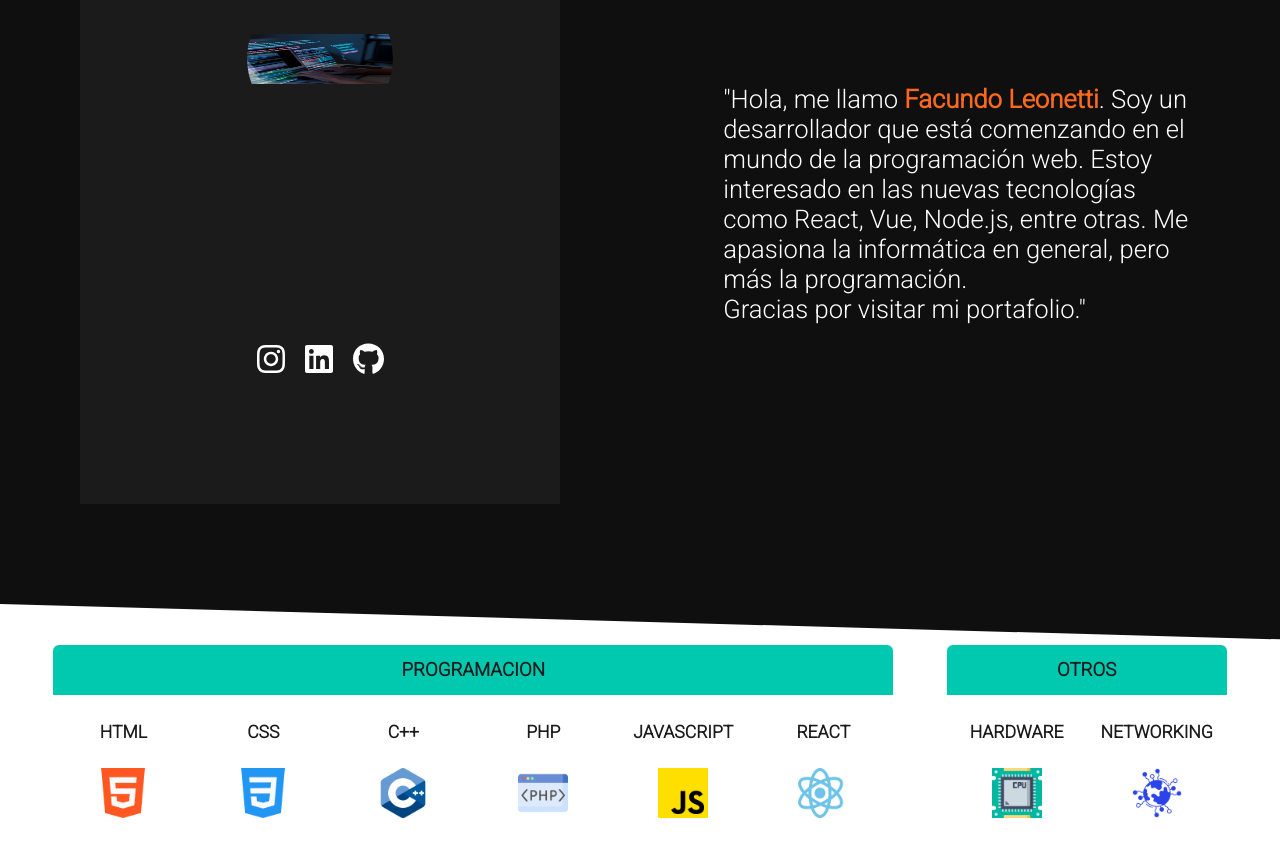
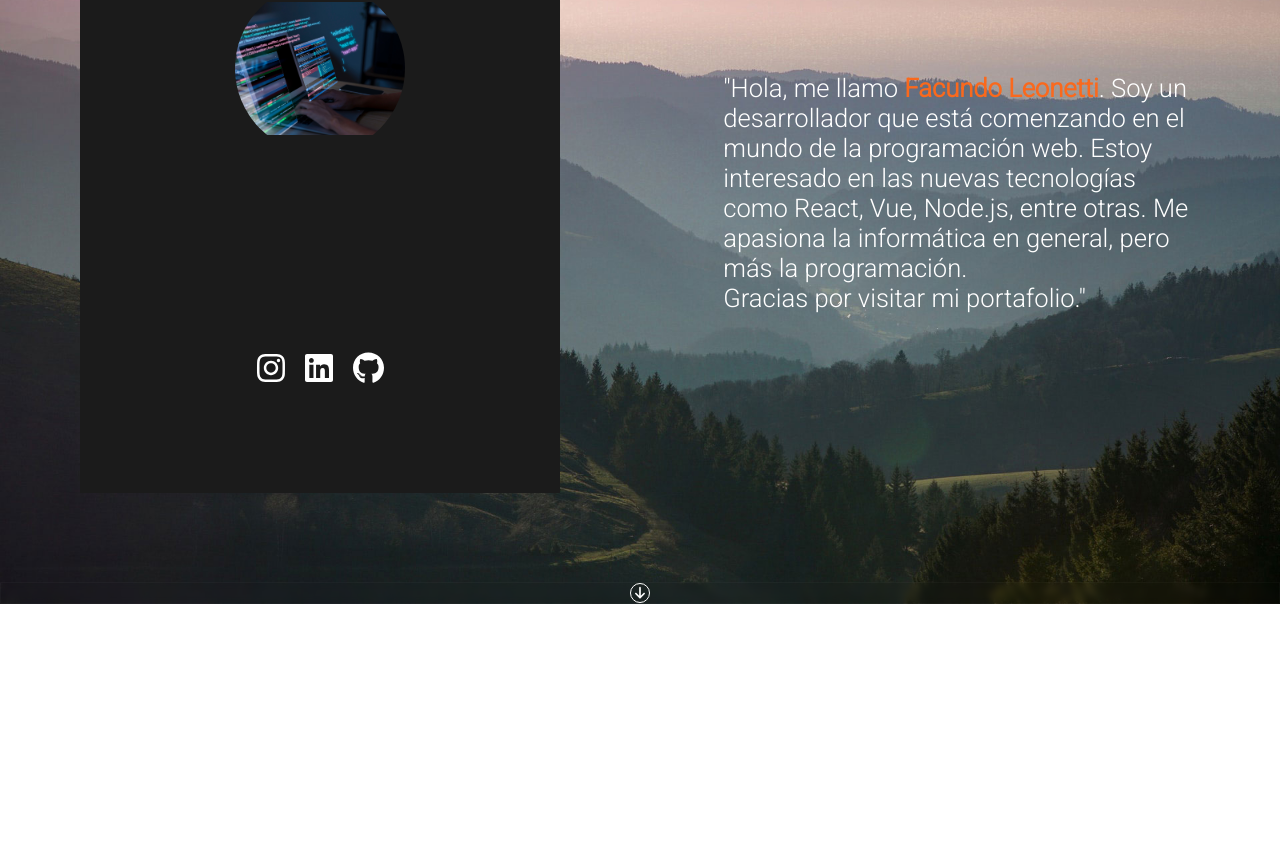
Before and after one commit to Faculeonetti/Programacion, a React (Create React App) app in the folder mi-portfolio/: page / in a window 1280 px wide. Shown: the part 196-1041 px from the top of the page. After the commit the page ends 800 px from the top, so only its background shows below. Built offline with nearby package versions, Linux system fonts and the light colour scheme.

Commit message:
Changes merged

```diff
--- a/mi-portfolio/src/App.css
+++ b/mi-portfolio/src/App.css
@@ -3,31 +3,12 @@ Navbar{
 }
 
 
-body,
-html{
- background-color: white;
-}
-
 .section-sobremi{
   height: 100vh;
-  display: contents;
+  display: flex;
+  flex-direction: column;
+  background-image: url('./Images/2.jpg');
+  background-repeat: no-repeat;
+  background-size: cover;
+  background-position: center;
 }
-
-.custom-shape-divider-bottom-1702909982 {
-  width: 100%;
-  overflow: hidden;
-  line-height: 0;
-  transform: rotate(180deg);
-}
-
-.custom-shape-divider-bottom-1702909982 svg {
-  display: block;
-  width: calc(100% + 1.3px);
-  height: 41px;
-  background-color: #0f0f0f;
-
-}
-
-.custom-shape-divider-bottom-1702909982 .shape-fill {
-  fill: #FFFFFF;
-}
--- a/mi-portfolio/src/App.js
+++ b/mi-portfolio/src/App.js
@@ -1,30 +1,17 @@
 import './App.css';
 import Navbar from './Components/Navbar';
+import Barrascroll from './Components/Barrascroll';
 import SobreMi from './Components/SobreMi';
-import Mishabilidades from './Components/Mishabilidades';
-
 function App() {
   return (
     <div className="App">
+          <Navbar />
       <section className="section-sobremi">
-        <Navbar />
         <SobreMi />
-        <div class="custom-shape-divider-bottom-1702909982">
-          <svg
-            data-name="Layer 1"
-            xmlns="http://www.w3.org/2000/svg"
-            viewBox="0 0 1200 120"
-            preserveAspectRatio="none"
-          >
-            <path
-              d="M1200 120L0 16.48 0 0 1200 0 1200 120z"
-              class="shape-fill"
-            ></path>
-          </svg>
-        </div>
+        <Barrascroll />
       </section>
       <section>
-        <Mishabilidades />
+
       </section>
     </div>
   );
--- /dev/null
+++ b/mi-portfolio/src/Components/Barrascroll.js
@@ -0,0 +1,15 @@
+import React from 'react'
+import '../Stylesheets/Barra-hacia-abajo.css'
+import { FontAwesomeIcon } from '@fortawesome/react-fontawesome'
+import { faArrowDown } from '@fortawesome/free-solid-svg-icons'
+
+
+function Barrascroll (){
+  return (
+    <div className='barra-hacia-abajo'>
+        <button className='down-open-section'><FontAwesomeIcon icon={faArrowDown} style={{color: "#ffffff",}} /></button>
+    </div>
+  );
+}
+
+export default Barrascroll;
--- a/mi-portfolio/src/Components/Mishabilidades.js
+++ /dev/null
@@ -1,64 +0,0 @@
-import React from 'react';
-import '../Stylesheets/Mishabilidades.css';
-import CSS from '../Images/CSS.png';
-import Cplusplus from '../Images/C++.png';
-import HARDWARE from '../Images/HARDWARE.png';
-import HTML from '../Images/HTML.png';
-import JAVASCRIPT from '../Images/JAVASCRIPT.png';
-import NETWORKING from '../Images/NETWORKING.png';
-import PHP from '../Images/PROGRAMACION.png';
-import REACT from '../Images/REACT.png';
-
-
-function Mishabilidades (){
-  return (
-    <div className="contenedor-habilidades">
-      <div>
-        <h3>PROGRAMACION</h3>
-        <div className="programacion-topic">
-          <article>
-            <h2>HTML</h2>
-            <img alt="imagen de HTML" src={HTML} />
-          </article>
-          <article>
-            <h2>CSS</h2>
-            <img alt="imagen de CSS" src={CSS} />
-          </article>
-          <article>
-            <h2>C++</h2>
-            <img alt="imagen de C++" src={Cplusplus} />
-          </article>
-          <article>
-            <h2>PHP</h2>
-            <img alt="imagen de PHP" src={PHP} />
-          </article>
-          <article>
-            <h2>JAVASCRIPT</h2>
-            <img alt="imagen de JAVASCRIPT" src={JAVASCRIPT} />
-          </article>
-          <article>
-            <h2>REACT</h2>
-            <img alt="imagen de REACT" src={REACT} />
-          </article>
-        </div>
-      </div>
-
-      <div>
-        <h3>OTROS</h3>
-        <div className="otros-topic">
-            <article>
-              <h2>HARDWARE</h2>
-              <img alt="imagen de HARDWARE" src={HARDWARE} />
-            </article>
-            <article>
-              <h2>NETWORKING</h2>
-              <img alt="imagen de NETWORKING" src={NETWORKING} />
-            </article>
-        </div>
-      </div>
-    </div>
-  );
-
-}
-
-export default Mishabilidades;
--- a/mi-portfolio/src/Components/Navbar.js
+++ b/mi-portfolio/src/Components/Navbar.js
@@ -14,7 +14,7 @@ function Navbar() {
   };
 
   return (
-    <div className='contenedor-nav'>
+    <div className={`contenedor-nav ${isMenuVisible ? 'visible' : 'hidden'}`}>
       <a className='link-nav-logo' href='A'>
         <FontAwesomeIcon size='2xl' color='white' icon={faCube} className='icono-font-facube' />
       </a>
--- /dev/null
+++ b/mi-portfolio/src/Stylesheets/Barra-hacia-abajo.css
@@ -0,0 +1,18 @@
+.barra-hacia-abajo{
+  display: flex;
+  align-items: center;
+  justify-content: center;
+  backdrop-filter: blur(3px);
+  border: 1px solid rgba(255, 255, 255, 0.027);
+}
+.down-open-section{
+  background-color: transparent;
+  border: none;
+  color: transparent;
+  height: 20px;
+  width: 20px;
+  border-radius: 50%;
+  border: 1px solid white;
+  position: relative;
+
+}
--- a/mi-portfolio/src/Stylesheets/Mishabilidades.css
+++ b/mi-portfolio/src/Stylesheets/Mishabilidades.css
@@ -1,55 +1 @@
 @import url('https://fonts.googleapis.com/css2?family=Roboto:ital,wght@0,100;0,300;1,300;1,400&display=swap');
-*{
-box-sizing: border-box;
-}
-
-article{
-  width: 140px;
-  height: 100%;
-  color: #1b1b1b;
-  font-family: Roboto;
-  display: flex;
-  flex-direction: column;
-  justify-content: space-evenly;
-  align-items: center;
-}
-article:hover{
-  background-color: #1b1b1b;
-  cursor: pointer;
-}
-img{
-  width: 50px;
-  height: 50px;
-}
-.contenedor-habilidades{
-  display: flex;
-  flex-direction: row;
-  flex-wrap: nowrap;
-  align-items: center;
-  justify-content: space-evenly;
-}
-.programacion-topic,
-.otros-topic{
-  display: flex;
-  flex-direction: row;
-
-  border-bottom-left-radius: 6px;
-  border-bottom-right-radius: 6px;
-  height: 150px;
-}
-h3{
-  background-color: #00C9B0;
-  border-top-left-radius: 6px;
-  border-top-right-radius: 6px;
-  font-family: Roboto;
-  height: 50px;
-  color: #1b1b1b;
-  display: flex;
-  align-items: center;
-  justify-content: center;
-  font-weight: 600;
-}
-h2{
-  font-family: Roboto;
-  font-size: 1.1rem;
-}
--- a/mi-portfolio/src/Stylesheets/Navbar.css
+++ b/mi-portfolio/src/Stylesheets/Navbar.css
@@ -72,13 +72,26 @@
   top: 0;
   left: 0;
   z-index: 1;
+  animation:  blur linear both;
+  animation-timeline: scroll();
+  animation-range: 0 500px;
+}
+@keyframes blur {
+  to{
+    box-shadow: 0px 5px 50px -5px hsla(0, 0%, 100%, 0.1)
+    0px 0px 0px 1px hsla(0, 0%, 100%, 0.1);
+    background: rgba(0,0,0,.3);
+    backdrop-filter: blur(10px);
+  }
 }
 .responsive-menu{
   display: flex;
   height: 100%;
+
 }
 .button-nav-responsive{
   display: none;
+
 }
 .icono-font-facube:hover{
   color: #fa691d
@@ -96,7 +109,7 @@
     align-items: center;
     justify-content: space-evenly;
     font-size: 1.5rem;
-    background-color: #0f0f0f;
+    background-color: #976f8a;
   }
 
   .responsive-menu.hidden {
@@ -122,7 +135,7 @@
     height: 70px;
     width: 80%;
   }
-  .contenedor-nav{
-    background-color: #0F0F0F;
+  .contenedor-nav.visible{
+    background-color: #976f8a;
   }
 }
--- a/mi-portfolio/src/Stylesheets/SobreMi.css
+++ b/mi-portfolio/src/Stylesheets/SobreMi.css
@@ -3,7 +3,7 @@
   height: 100vh;
   display: flex;
   flex-direction: row;
-  background-color: #0F0F0F ;
+
 }
 .contenedor-presentacion{
   display: flex;
@@ -69,7 +69,7 @@ strong{
   .carta-presentacion {
     margin-top: 70px;
     width: 70%;
-    height: 550px;
+    height: 400px;
   }
 
   .iconos-div {
@@ -78,7 +78,7 @@ strong{
 
   .texto-descripcion {
     width: 70%;
-    font-size: 1.4rem;
+    font-size: 1.1rem;
     margin-top: 20px;
   }
 }
--- a/mi-portfolio/src/index.css
+++ b/mi-portfolio/src/index.css
@@ -0,0 +1,3 @@
+*{
+  scroll-behavior: smooth;
+}
```
Also changed, not shown: mi-portfolio/src/Images/2.jpg (added).
